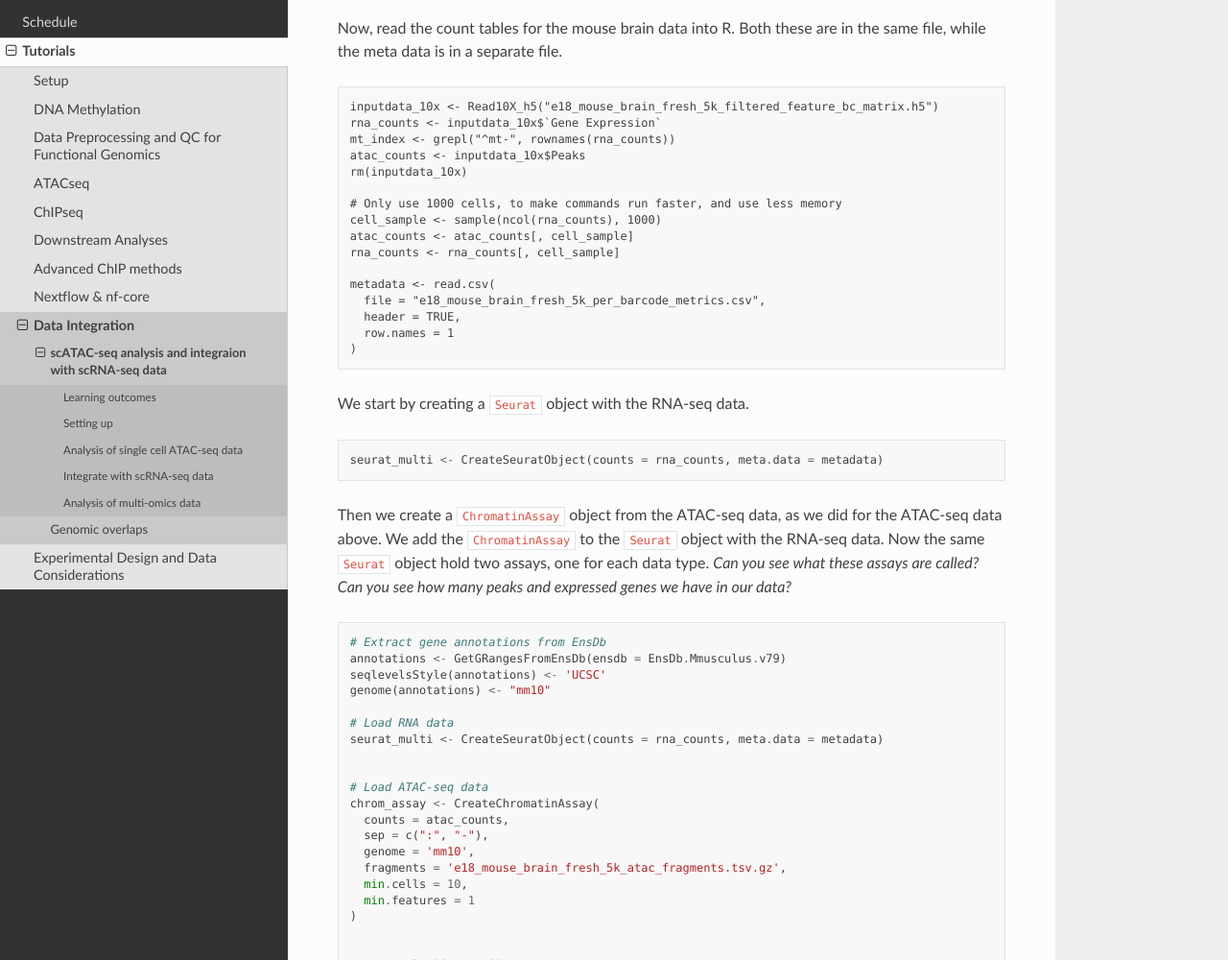
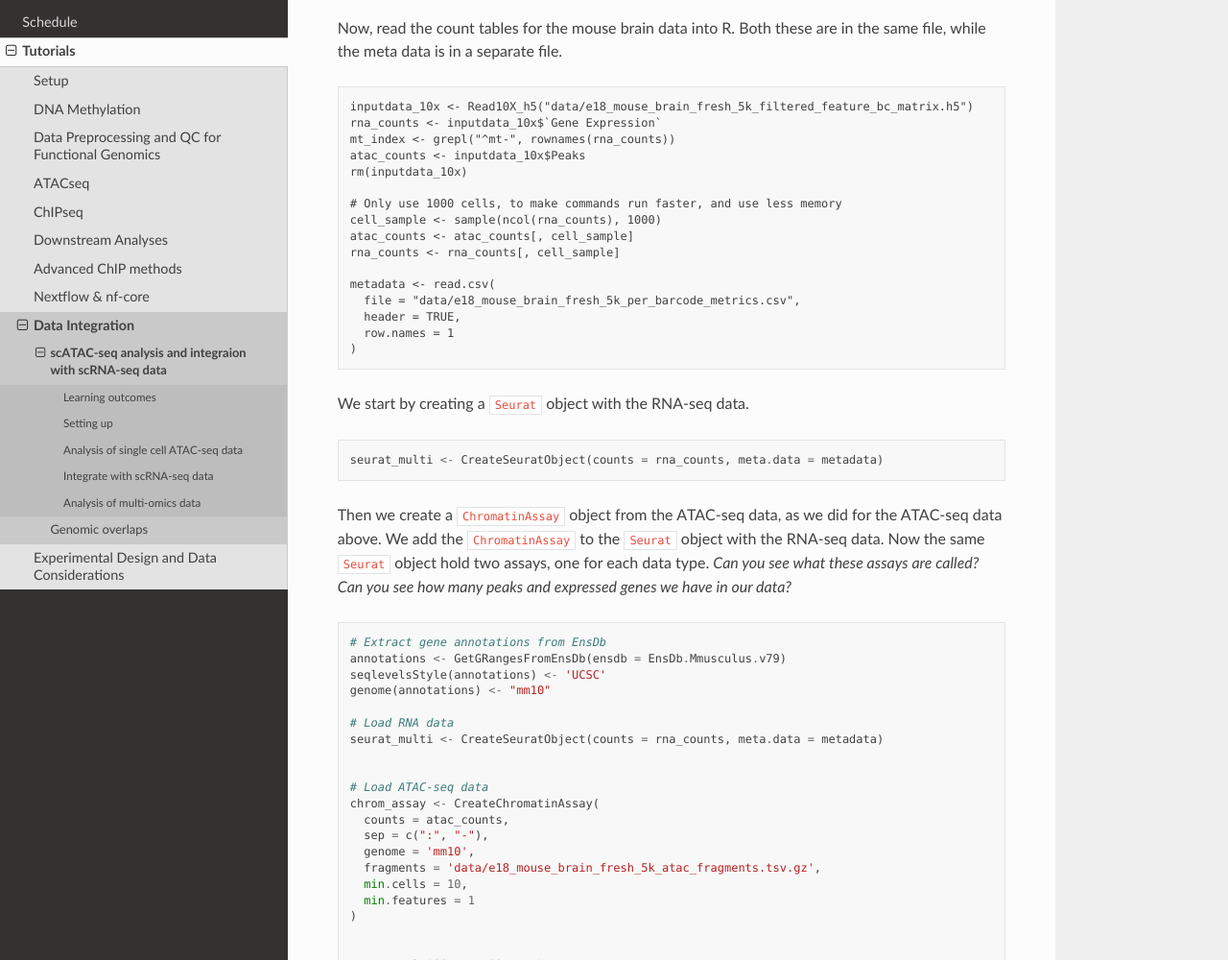
Before and after one commit to NBISweden/workshop-epigenomics-RTDs, a Sphinx documentation site: the page built from docs/content/tutorials/scAtacSeq/lab-sc_atac_seq.md, in a window 1280 px wide and 1400 px high, scrolled down 16569 px. Shown: the part 156-1156 px from the top of the window at 96% size. Built offline with Sphinx 7.4.7 and the Read the Docs theme 2.0.0, drawn with Linux system fonts in a browser that asks for light colours; some of the changed text lies outside the part shown.

Commit message:
typos in single cell lab

````diff
--- a/docs/content/tutorials/scAtacSeq/lab-sc_atac_seq.md
+++ b/docs/content/tutorials/scAtacSeq/lab-sc_atac_seq.md
@@ -658,7 +658,7 @@ gc()
 Now, read the count tables for the mouse brain data into R. Both these are in the same file, while the meta data is in a separate file.
 
 ```
-inputdata_10x <- Read10X_h5("e18_mouse_brain_fresh_5k_filtered_feature_bc_matrix.h5")
+inputdata_10x <- Read10X_h5("data/e18_mouse_brain_fresh_5k_filtered_feature_bc_matrix.h5")
 rna_counts <- inputdata_10x$`Gene Expression`
 mt_index <- grepl("^mt-", rownames(rna_counts))
 atac_counts <- inputdata_10x$Peaks
@@ -670,7 +670,7 @@ atac_counts <- atac_counts[, cell_sample]
 rna_counts <- rna_counts[, cell_sample]
 
 metadata <- read.csv(
-  file = "e18_mouse_brain_fresh_5k_per_barcode_metrics.csv",
+  file = "data/e18_mouse_brain_fresh_5k_per_barcode_metrics.csv",
   header = TRUE,
   row.names = 1
 )
@@ -699,7 +699,7 @@ chrom_assay <- CreateChromatinAssay(
   counts = atac_counts,
   sep = c(":", "-"),
   genome = 'mm10',
-  fragments = 'e18_mouse_brain_fresh_5k_atac_fragments.tsv.gz',
+  fragments = 'data/e18_mouse_brain_fresh_5k_atac_fragments.tsv.gz',
   min.cells = 10,
   min.features = 1
 )
@@ -824,7 +824,7 @@ A more systematic approach than just looking a cluster specific genes, is to com
 For annotating the cells we will use an annotated data set on mouse brains from [Zeisel et al. (2015)](https://www.science.org/doi/10.1126/science.aaa1934).  We load and preprocess the data set, making sure to pre-process it in exactly the same way as our data. (Note that this data set is from postnatal mice, so it's not ideal for annotating cells from embryos like we have in our data. But here we just use it as an illustration.)
 
 ```
-# Load and normalize Zeisel et al. (2015) dataset: https://www.science.org/doi/10.1126/science.aaa1934
+# Load and normalize Zeisel et al. (2015) dataset
 zeisel_sce <- ZeiselBrainData()
 seurat_zeisel <- CreateSeuratObject(counts = assay(zeisel_sce))
 seurat_zeisel <- NormalizeData(seurat_zeisel, normalization.method = "LogNormalize")
````
Also changed, not shown: other parts of docs/content/tutorials/scAtacSeq/lab-sc_atac_seq.md (+4 -4 lines).
